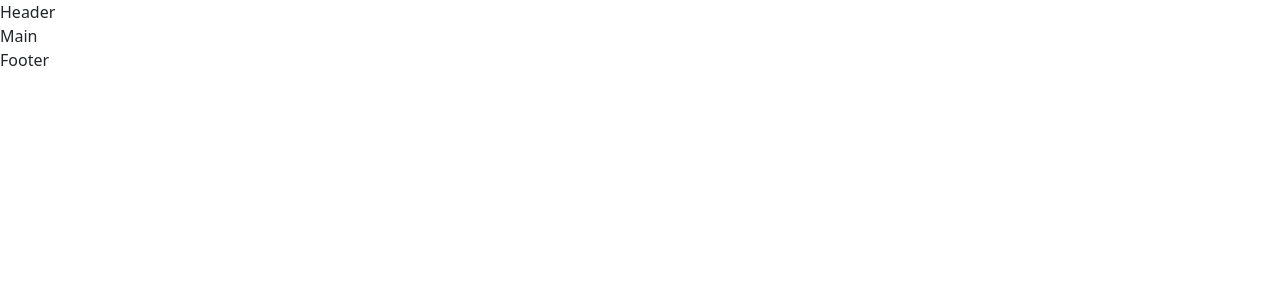
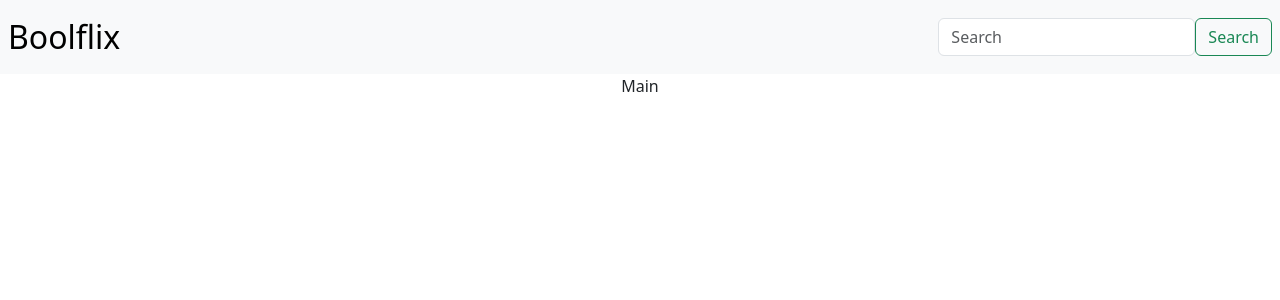
Before and after one commit to dario-bennardino/vite-boolflix, a Vue app: page / in a window 1280 px wide. Shown: the top 300 px of the page. Built offline with nearby package versions, Linux system fonts and the light colour scheme; the HTML template or start-up script is replaced by a standard one.

Commit message:
[add] inizio esercizio

```diff
--- a/index.html
+++ b/index.html
@@ -5,7 +5,7 @@
   <meta charset="UTF-8" />
   <link rel="icon" type="image/svg+xml" href="/vite.svg" />
   <meta name="viewport" content="width=device-width, initial-scale=1.0" />
-  <title>Modello template</title>
+  <title>Boolflix</title>
 </head>
 
 <body>
--- a/src/App.vue
+++ b/src/App.vue
@@ -1,13 +1,17 @@
 <script>
 import axios from 'axios';
+import { store } from './data/store'
 import Header from './components/Header.vue';
 import Main from './components/Main.vue';
-import Footer from './components/Footer.vue';
   export default {
     components:{
       Header,
       Main,
-      Footer,
+    },
+    data(){
+      return{
+        store
+      }
     }
   }
 </script>
@@ -15,7 +19,6 @@ import Footer from './components/Footer.vue';
 <template>
   <Header />
   <Main />
-  <Footer />
 </template>
 
 
--- a/src/components/Footer.vue
+++ /dev/null
@@ -1,17 +0,0 @@
-<script>
-    export default {
-
-    }
-</script>
-
-<template>
-    <div>
-        Footer
-    </div>
-</template>
-
-
-
-<style lang="scss" scoped>
-
-</style>
--- a/src/components/Header.vue
+++ b/src/components/Header.vue
@@ -1,17 +1,31 @@
 <script>
+import { store } from '../data/store'
     export default {
+        data(){
+            return{
 
+            }
+        }
     }
 </script>
 
 <template>
-    <div>
-        Header
+    <div class="">
+        <nav class="navbar navbar-expand-lg navbar-light bg-light p-2 d-flex justify-content-between">
+            <a class="navbar-brand" href="#">Boolflix</a>
+
+            <form class="form-inline my-2 my-lg-0 ml-auto d-flex">
+                <input class="form-control mr-sm-2" type="search" placeholder="Search" aria-label="Search">
+                <button class="btn btn-outline-success my-2 my-sm-0" type="submit">Search</button>
+            </form>
+        </nav>
     </div>
 </template>
 
 
 
 <style lang="scss" scoped>
-
+    a{
+        font-size: 2rem;
+    }
 </style>
--- a/src/components/Main.vue
+++ b/src/components/Main.vue
@@ -1,11 +1,16 @@
 <script>
+import { store } from '../data/store'
     export default {
+        data(){
+            return{
 
+            }
+        }
     }
 </script>
 
 <template>
-    <div>
+    <div class="text-center" >
         Main
     </div>
 </template>
```
Also changed, not shown: 1 other file (tests, documents, lock files or other folders).
